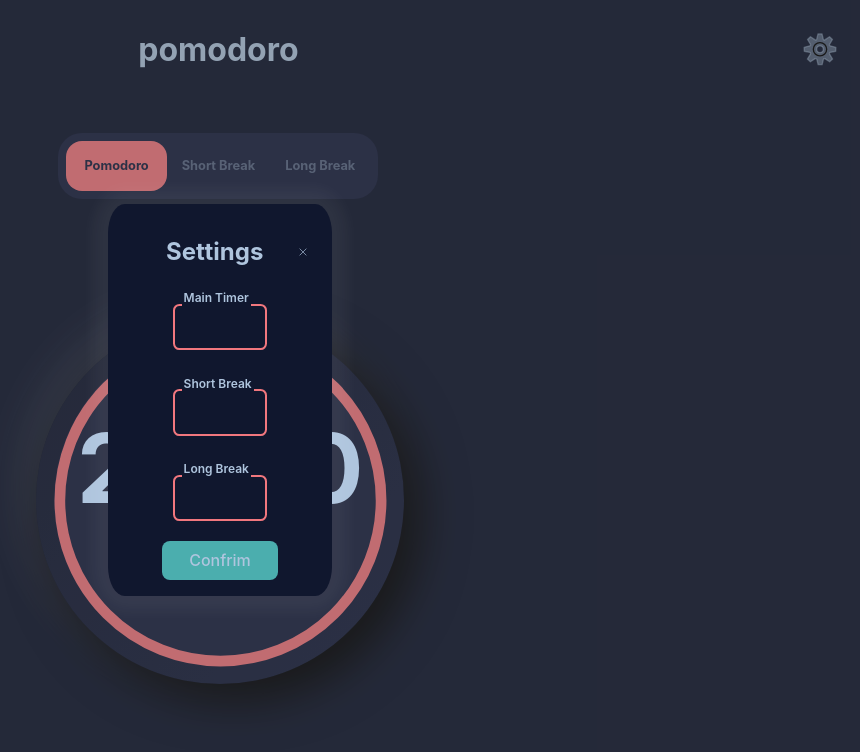
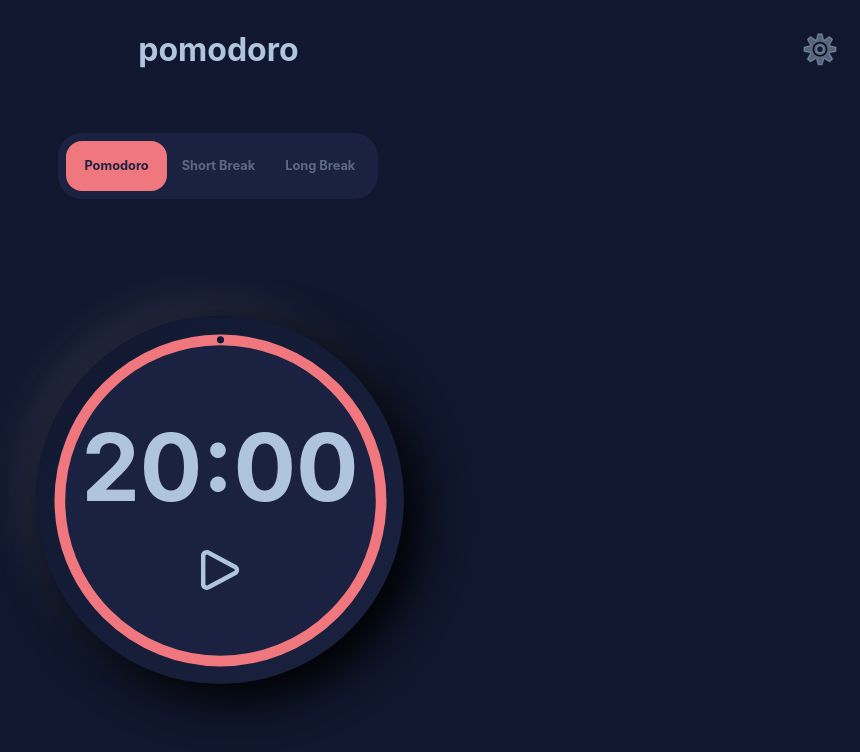
Before and after one commit to Mhmd-S/Pomodoro, a React (Vite) app: page / in a window 1280 px wide. Shown: the top 752 px of the page, without its empty margins (420-1280 px from the left). Built offline with nearby package versions, Linux system fonts and the light colour scheme.

Commit message:
Added the functionality for the settings.

```diff
--- a/src/App.css
+++ b/src/App.css
@@ -161,7 +161,7 @@
   z-index: 1;
   width: 100%;
   text-align: center;
-  font-size: 6rem;
+  font-size: 5.8rem;
 }
 
 .App-Timer-Pause {
@@ -214,6 +214,7 @@
 
 .App-Settings-Header img {
   width: 65%;
+  cursor: pointer;
 }
 
 .App-Settings-Body {
@@ -272,8 +273,13 @@
   background-color: var(--green);
   transition: background-color 0.3s ease-in-out;
   border: none;
+
 }
 
 .App-Settings-Button:hover {
   background-color: var(--darkgreen);
 }
+
+.settings-OffScreen{
+  display: none;
+}
--- a/src/App.jsx
+++ b/src/App.jsx
@@ -8,6 +8,8 @@ function App() {
   const [timerMode, setTimerMode] = useState(1200); // 0 = pomodoro, 1 = short break, 2 = long break
 
   const [viewSettings, setViewSettings] = useState(false);
+
+  const [inputsChange , setInputsChange] = useState([1200, 300, 600])
 
   const [mainTiming, setMainTiming] = useState(1200);
   const [sBreak, setSBreak] = useState(300);
@@ -20,18 +22,28 @@ function App() {
   const handleTimerChange = (mode) => {
 
     if (mode == 0 && timerMode !== 0){
-      setPomoTimer(1200); //1200
-      setTimerMode(1200);
+      setPomoTimer(mainTiming); //1200
+      setTimerMode(mainTiming);
       setPause(true);
     } else if (mode == 1 && timerMode !== 1){
-      setPomoTimer(300); // 300
-      setTimerMode(300);
+      setPomoTimer(sBreak); // 300
+      setTimerMode(sBreak);
       setPause(true);
     } else if (mode == 2 && timerMode !== 2){
-      setPomoTimer(600); // 600
-      setTimerMode(600);
+      setPomoTimer(lBreak); // 600
+      setTimerMode(lBreak);
       setPause(true);
     }
+  }
+
+  const handleFormSubmit = (e) => {
+    e.preventDefault();
+    setMainTiming(inputsChange[0])
+    setPomoTimer(inputsChange[0]); //1200
+    setTimerMode(inputsChange[0]);
+    setSBreak(inputsChange[1])
+    setLBreak(inputsChange[2])
+    setViewSettings(false);
   }
 
   useEffect(()=>{
@@ -49,7 +61,7 @@ function App() {
           <li className={timerMode == sBreak ? "Mode-Active" : undefined} onClick={()=>handleTimerChange(1)}>Short Break</li>
           <li className={timerMode == lBreak ? "Mode-Active" : undefined} onClick={()=>handleTimerChange(2)}>Long Break</li>
         </ul>
-        <img className="Gear-Icon" src="./assets/gear.svg"/>
+        <img className="Gear-Icon" src="./assets/gear.svg" onClick={()=>setViewSettings(true)}/>
       </div>
       <div className="App-Body">
         <div className="App-Body-Timer">
@@ -78,35 +90,35 @@ function App() {
         </div>
       </div>
 
-      <div className="App-Settings">
+      <div className={viewSettings ? "App-Settings" : "settings-OffScreen"}>
 
         <div className="App-Settings-Container">
 
           <div className="App-Settings-Header">
 
           <h3>Settings</h3>
-            <img src="./assets/close.svg"/>
+            <img onClick={()=>setViewSettings(false)} src="./assets/close.svg"/>
           </div>
 
-          <div className="App-Settings-Body">
+          <form className="App-Settings-Body" onSubmit={e=>handleFormSubmit(e)}>
 
             <div className="App-Settings-Body-Section">
               <label>Main Timer</label>
-              <input type="text"/>
+              <input type="number" max="120" step="0.1" placeholder={(mainTiming/60).toFixed(2)} onChange={e=>setInputsChange([e.target.value*60, inputsChange[1], inputsChange[2]])}/>
             </div>
 
             <div className="App-Settings-Body-Section">
               <label>Short Break</label>
-             <input type="text"/>
+             <input type="number" max="120" step="0.1" placeholder={(sBreak/60).toFixed(2)} onChange={e=>setInputsChange([inputsChange[1], e.target.value*60, inputsChange[2]])} />
             </div>
 
             <div className="App-Settings-Body-Section">
               < label>Long Break</label>
-               <input type="text"/>
+               <input  type="number" max="120" step="0.1" placeholder={(lBreak/60).toFixed(2)} onChange={e=>setInputsChange([inputsChange[0], inputsChange[1], e.target.value*60])}/>
             </div>
+            <button type="submit" className="App-Settings-Button">Confrim</button>
+          </form>
 
-          </div>
-          <button className="App-Settings-Button">Confrim</button>
         </div>
       </div>
     </div>
```
